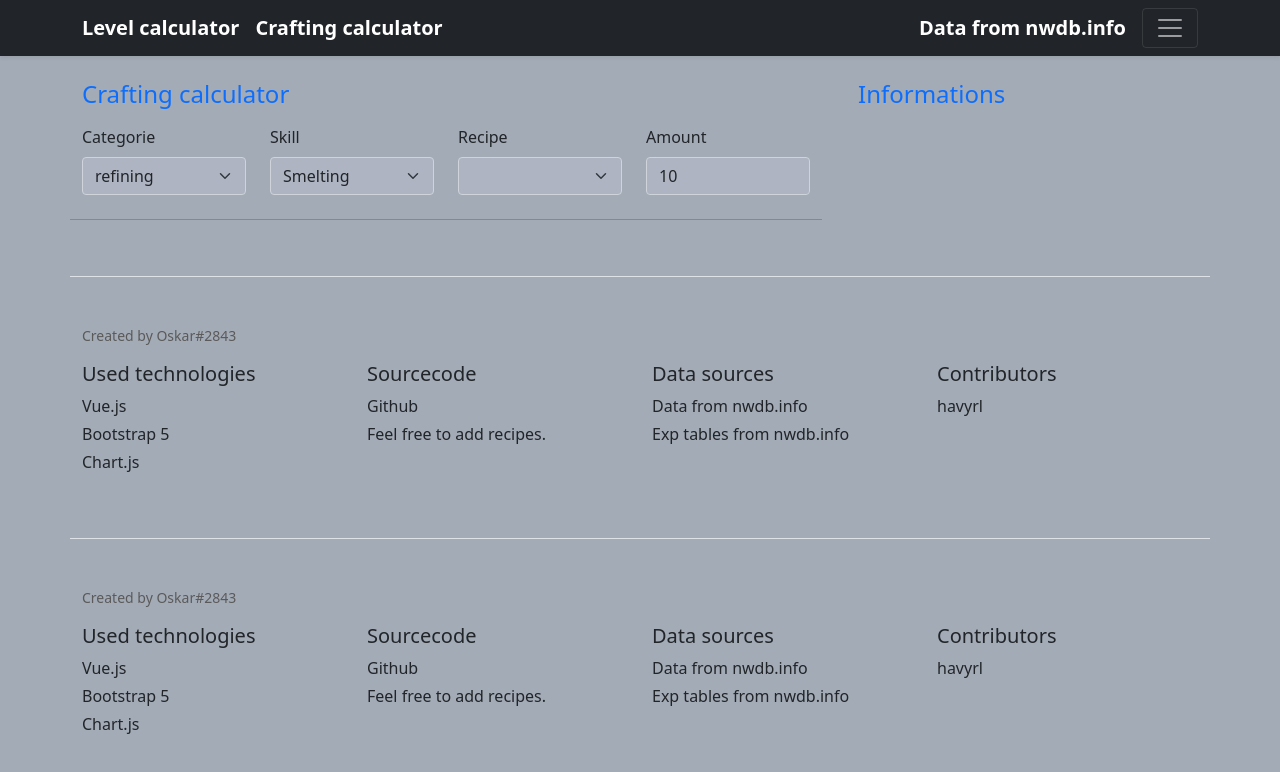
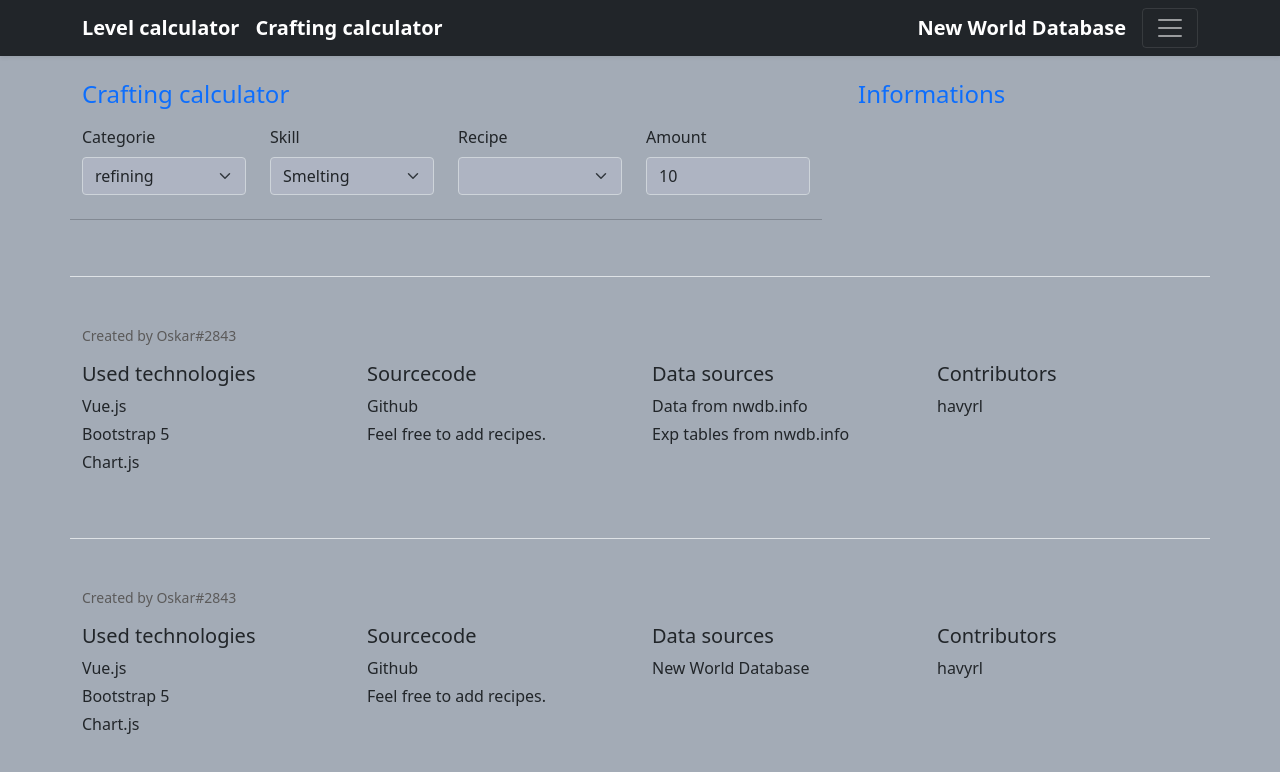
Before and after one commit to Oskar1504/nw-job-calculator, a website: page pub/crafting.html in a window 1280 px wide. Drawn offline with nearby package versions, Linux system fonts and the light colour scheme.

Commit message:
renamed nwbd.info links

```diff
--- a/pub/crafting.html
+++ b/pub/crafting.html
@@ -45,7 +45,7 @@
                     <div class="col-sm-8 col-md-7 py-4">
                         <h4 class="text-white">About</h4>
                         <p class="text-white">Hello i'm Oskar.</p>
-                        <p> Data from <a href="https://nwdb.info/experience-table">nwdb.info</a></p>
+                        <p> Data from <a href="https://nwdb.info/experience-table">New World Database</a></p>
                     </div>
                     <div class="col-sm-4 offset-md-1 py-4">
                         <h4 class="text-white">Contact</h4>
@@ -69,7 +69,7 @@
 
                 <div class="d-flex justify-content-start">
                     <a href="https://nwdb.info" target="_blank" class="navbar-brand d-flex align-items-center">
-                        <strong>Data from nwdb.info</strong>
+                        <strong>New World Database</strong>
                     </a>
                     <button class="navbar-toggler" type="button" data-bs-toggle="collapse" data-bs-target="#navbarHeader" aria-controls="navbarHeader" aria-expanded="false" aria-label="Toggle navigation">
                         <span class="navbar-toggler-icon"></span>
@@ -275,8 +275,7 @@
             <div class="col-3 col-md">
                 <h5>Data sources</h5>
                 <ul class="list-unstyled text-small">
-                    <li class="mb-1"><a class="link-dark text-decoration-none" target="_blank" href="https://nwdb.info">Data from nwdb.info</a></li>
-                    <li class="mb-1"><a class="link-dark text-decoration-none" target="_blank" href="https://nwdb.info/experience-table">Exp tables from nwdb.info</a></li>
+                    <li class="mb-1"><a class="link-dark text-decoration-none" target="_blank" href="https://nwdb.info">New World Database</a></li>
                 </ul>
             </div>
             <div class="col-3 col-md">
```
Also changed, not shown: pub/index.html (+3 -4 lines).
